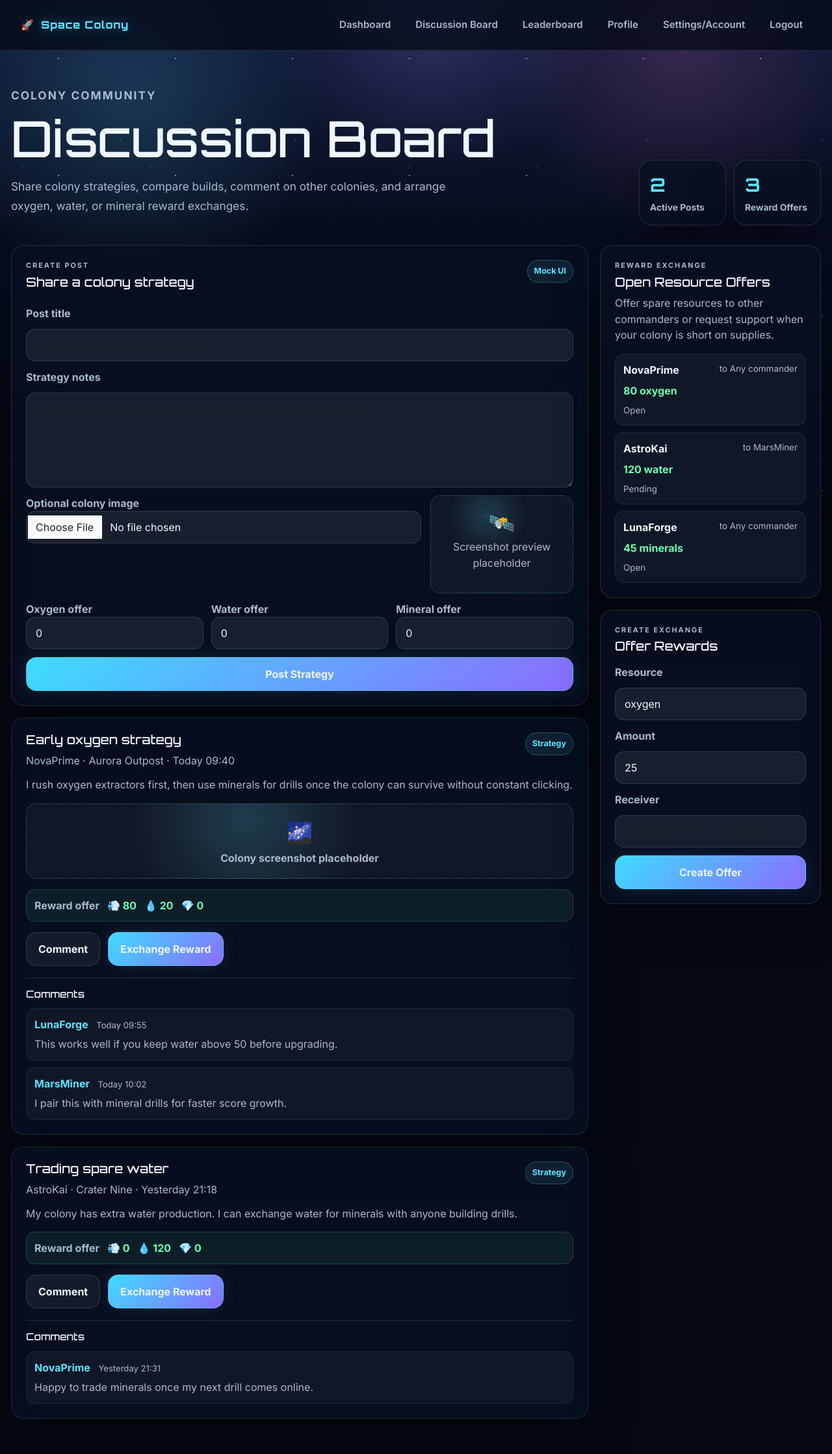
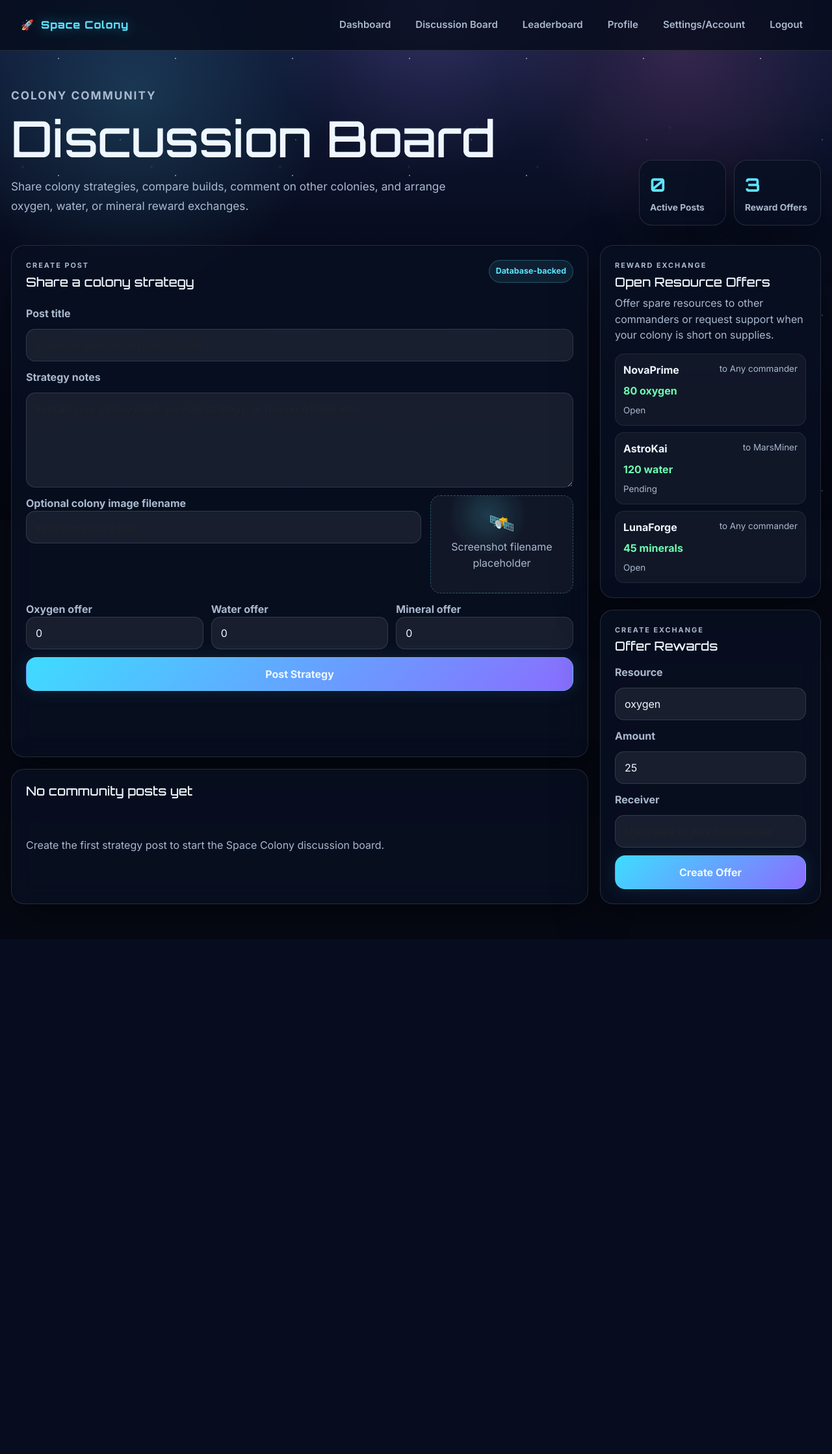
Before and after one commit to bkarthikey/AWD-group-project, a Flask app: page /discussion in a window 1280 px wide. Shown: the whole page at 65% size. After the commit the page ends 1445 px from the top, so only its background shows below. Run offline with Flask 3, Linux system fonts and the light colour scheme; the visitor is signed in with stand-in values (Sample User, id 1).

Commit message:
Connect discussion posts and comments to database

```diff
--- a/app/forms.py
+++ b/app/forms.py
@@ -1,5 +1,5 @@
 from flask_wtf import FlaskForm
-from wtforms import BooleanField, EmailField, PasswordField, StringField, SubmitField
+from wtforms import BooleanField, EmailField, HiddenField, PasswordField, StringField, SubmitField, TextAreaField
 from wtforms.validators import DataRequired, Email, EqualTo, Length
 
 
@@ -21,3 +21,16 @@ class LoginForm(FlaskForm):
 class PrivacyForm(FlaskForm):
     is_public = BooleanField("Make colony public")
     submit = SubmitField("Save Privacy")
+
+
+class DiscussionPostForm(FlaskForm):
+    title = StringField("Post title", validators=[DataRequired(), Length(min=3, max=120)])
+    content = TextAreaField("Strategy notes", validators=[DataRequired(), Length(min=5, max=1200)])
+    image_filename = StringField("Optional colony image filename", validators=[Length(max=255)])
+    submit = SubmitField("Post Strategy")
+
+
+class CommentForm(FlaskForm):
+    post_id = HiddenField("Post ID", validators=[DataRequired()])
+    content = TextAreaField("Comment", validators=[DataRequired(), Length(min=2, max=500)])
+    submit = SubmitField("Add Comment")
--- a/app/routes.py
+++ b/app/routes.py
@@ -1,9 +1,9 @@
-from flask import Blueprint, flash, redirect, render_template, url_for
+from flask import Blueprint, flash, redirect, render_template, request, url_for
 from flask_login import current_user, login_required, login_user, logout_user
 
 from .extensions import db
-from .forms import LoginForm, RegisterForm
-from .models import Colony, User
+from .forms import CommentForm, DiscussionPostForm, LoginForm, RegisterForm
+from .models import Colony, Comment, DiscussionPost, User
 
 main_bp = Blueprint("main", __name__)
 
@@ -87,35 +87,53 @@ def upgrades():
     return render_template("upgrades.html", colony=ensure_colony(current_user))
 
 
-@main_bp.get("/discussion")
+@main_bp.route("/discussion", methods=["GET", "POST"])
 def discussion():
-    posts = [
-        {
-            "username": "NovaPrime",
-            "colony_name": "Aurora Outpost",
-            "timestamp": "Today 09:40",
-            "title": "Early oxygen strategy",
-            "content": "I rush oxygen extractors first, then use minerals for drills once the colony can survive without constant clicking.",
-            "image": True,
-            "reward": {"oxygen": 80, "water": 20, "minerals": 0},
-            "comments": [
-                {"username": "LunaForge", "text": "This works well if you keep water above 50 before upgrading.", "timestamp": "Today 09:55"},
-                {"username": "MarsMiner", "text": "I pair this with mineral drills for faster score growth.", "timestamp": "Today 10:02"},
-            ],
-        },
-        {
-            "username": "AstroKai",
-            "colony_name": "Crater Nine",
-            "timestamp": "Yesterday 21:18",
-            "title": "Trading spare water",
-            "content": "My colony has extra water production. I can exchange water for minerals with anyone building drills.",
-            "image": False,
-            "reward": {"oxygen": 0, "water": 120, "minerals": 0},
-            "comments": [
-                {"username": "NovaPrime", "text": "Happy to trade minerals once my next drill comes online.", "timestamp": "Yesterday 21:31"},
-            ],
-        },
-    ]
+    post_form = DiscussionPostForm(prefix="post")
+    comment_form = CommentForm(prefix="comment")
+
+    if request.method == "POST":
+        if not current_user.is_authenticated:
+            flash("Please log in to join the discussion board.", "error")
+            return redirect(url_for("main.login"))
+
+        if request.form.get("form_name") == "create_post" and post_form.validate_on_submit():
+            image_filename = (post_form.image_filename.data or "").strip() or None
+            post = DiscussionPost(
+                user=current_user,
+                title=post_form.title.data.strip(),
+                content=post_form.content.data.strip(),
+                image_filename=image_filename,
+            )
+            db.session.add(post)
+            db.session.commit()
+            flash("Discussion post created.", "success")
+            return redirect(url_for("main.discussion"))
+
+        if request.form.get("form_name") == "add_comment" and comment_form.validate_on_submit():
+            post = db.session.get(DiscussionPost, int(comment_form.post_id.data))
+            if not post:
+                flash("Discussion post not found.", "error")
+                return redirect(url_for("main.discussion"))
+
+            comment = Comment(
+                post=post,
+                user=current_user,
+                content=comment_form.content.data.strip(),
+            )
+            db.session.add(comment)
+            db.session.commit()
+            flash("Comment added.", "success")
+            return redirect(url_for("main.discussion"))
+
+        flash("Please check the discussion form and try again.", "error")
+
+    posts = (
+        DiscussionPost.query
+        .join(DiscussionPost.user)
+        .order_by(DiscussionPost.created_at.desc())
+        .all()
+    )
 
     exchange_offers = [
         {"sender": "NovaPrime", "receiver": "Any commander", "resource": "oxygen", "amount": 80, "status": "Open"},
@@ -123,7 +141,13 @@ def discussion():
         {"sender": "LunaForge", "receiver": "Any commander", "resource": "minerals", "amount": 45, "status": "Open"},
     ]
 
-    return render_template("discussion.html", posts=posts, exchange_offers=exchange_offers)
+    return render_template(
+        "discussion.html",
+        posts=posts,
+        exchange_offers=exchange_offers,
+        post_form=post_form,
+        comment_form=comment_form,
+    )
 
 
 @main_bp.get("/leaderboard")
--- a/app/templates/discussion.html
+++ b/app/templates/discussion.html
@@ -24,44 +24,54 @@
             <p class="eyebrow mini">Create post</p>
             <h2>Share a colony strategy</h2>
           </div>
-          <span class="status-chip">Mock UI</span>
+          <span class="status-chip">Database-backed</span>
         </div>
 
-        <form class="create-post-form">
-          <label for="postTitle">Post title</label>
-          <input id="postTitle" class="form-control" type="text" placeholder="Example: Best first extractor order">
+        {% if current_user.is_authenticated %}
+          <form class="create-post-form" method="post" action="{{ url_for('main.discussion') }}">
+            {{ post_form.hidden_tag() }}
+            <input type="hidden" name="form_name" value="create_post">
 
-          <label for="postContent">Strategy notes</label>
-          <textarea id="postContent" class="form-control" rows="5" placeholder="Explain your colony build, survival strategy, or resource trade idea."></textarea>
+            {{ post_form.title.label }}
+            {{ post_form.title(class="form-control", placeholder="Example: Best first extractor order") }}
+
+            {{ post_form.content.label }}
+            {{ post_form.content(class="form-control", rows="5", placeholder="Explain your colony build, survival strategy, or resource trade idea.") }}
 
             <div class="upload-grid">
               <div>
-              <label for="postImage">Optional colony image</label>
-              <input id="postImage" class="form-control" type="file" accept="image/*">
+                {{ post_form.image_filename.label }}
+                {{ post_form.image_filename(class="form-control", placeholder="example-colony.png") }}
               </div>
               <div class="image-placeholder">
                 <span>🛰️</span>
-              <p>Screenshot preview placeholder</p>
+                <p>Screenshot filename placeholder</p>
               </div>
             </div>
 
             <div class="reward-offer-inputs">
               <div>
                 <label for="offerOxygen">Oxygen offer</label>
-              <input id="offerOxygen" class="form-control" type="number" min="0" value="0">
+                <input id="offerOxygen" class="form-control" type="number" min="0" value="0" disabled>
               </div>
               <div>
                 <label for="offerWater">Water offer</label>
-              <input id="offerWater" class="form-control" type="number" min="0" value="0">
+                <input id="offerWater" class="form-control" type="number" min="0" value="0" disabled>
               </div>
               <div>
                 <label for="offerMinerals">Mineral offer</label>
-              <input id="offerMinerals" class="form-control" type="number" min="0" value="0">
+                <input id="offerMinerals" class="form-control" type="number" min="0" value="0" disabled>
               </div>
             </div>
 
-          <button class="primary-btn btn" type="button">Post Strategy</button>
+            {{ post_form.submit(class="primary-btn btn") }}
           </form>
+        {% else %}
+          <div class="discussion-empty">
+            <p>Log in to create discussion posts and comment on colony strategies.</p>
+            <a href="{{ url_for('main.login') }}" class="primary-btn btn">Login to Post</a>
+          </div>
+        {% endif %}
       </article>
 
       <section class="post-feed" aria-label="Community posts">
@@ -70,25 +80,25 @@
             <div class="post-meta">
               <div>
                 <h2>{{ post.title }}</h2>
-                <p>{{ post.username }} · {{ post.colony_name }} · {{ post.timestamp }}</p>
+                <p>{{ post.user.username }} · {{ post.user.colony.name if post.user.colony else "New Colony" }} · {{ post.created_at.strftime("%b %d, %Y %H:%M") }}</p>
               </div>
               <span class="status-chip">Strategy</span>
             </div>
 
             <p class="post-content">{{ post.content }}</p>
 
-            {% if post.image %}
+            {% if post.image_filename %}
               <div class="colony-image-placeholder">
                 <span>🌌</span>
-                <strong>Colony screenshot placeholder</strong>
+                <strong>{{ post.image_filename }}</strong>
               </div>
             {% endif %}
 
             <div class="reward-strip">
               <span>Reward offer</span>
-              <strong>💨 {{ post.reward.oxygen }}</strong>
-              <strong>💧 {{ post.reward.water }}</strong>
-              <strong>💎 {{ post.reward.minerals }}</strong>
+              <strong>💨 Planned</strong>
+              <strong>💧 Planned</strong>
+              <strong>💎 Planned</strong>
             </div>
 
             <div class="post-actions">
@@ -100,12 +110,29 @@
               <h3>Comments</h3>
               {% for comment in post.comments %}
                 <div class="comment-item">
-                  <strong>{{ comment.username }}</strong>
-                  <span>{{ comment.timestamp }}</span>
-                  <p>{{ comment.text }}</p>
+                  <strong>{{ comment.user.username }}</strong>
+                  <span>{{ comment.created_at.strftime("%b %d, %Y %H:%M") }}</span>
+                  <p>{{ comment.content }}</p>
                 </div>
+              {% else %}
+                <p class="no-comments">No comments yet. Start the strategy discussion.</p>
               {% endfor %}
+
+              {% if current_user.is_authenticated %}
+                <form class="comment-form" method="post" action="{{ url_for('main.discussion') }}">
+                  {{ comment_form.hidden_tag() }}
+                  <input type="hidden" name="form_name" value="add_comment">
+                  <input type="hidden" name="comment-post_id" value="{{ post.id }}">
+                  {{ comment_form.content(class="form-control", rows="2", placeholder="Add a comment...") }}
+                  {{ comment_form.submit(class="secondary-btn btn") }}
+                </form>
+              {% endif %}
             </div>
+          </article>
+        {% else %}
+          <article class="discussion-panel discussion-empty">
+            <h2>No community posts yet</h2>
+            <p>Create the first strategy post to start the Space Colony discussion board.</p>
           </article>
         {% endfor %}
       </section>
--- a/assets/css/style.css
+++ b/assets/css/style.css
@@ -1332,6 +1332,30 @@ a {
   margin: 6px 0 0;
 }
 
+.comment-form {
+  display: grid;
+  gap: 10px;
+  margin-top: 12px;
+}
+
+.comment-form .form-control {
+  border: 1px solid var(--border);
+  border-radius: 12px;
+  background: rgba(255,255,255,0.07);
+  color: var(--text);
+}
+
+.no-comments {
+  margin: 0;
+  color: var(--muted);
+}
+
+.discussion-empty {
+  display: grid;
+  gap: 12px;
+  align-items: start;
+}
+
 .exchange-list {
   display: grid;
   gap: 10px;
```
Also changed, not shown: tests/test_discussion.py (+65 -0 lines). Lines whose indentation alone changed are shown as unchanged.
